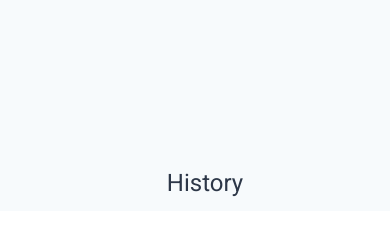
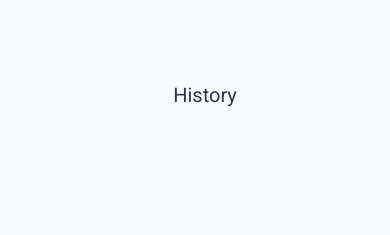
Before and after one commit to ojhapranav222/macOS-Calculator, a React (Vite) app: page / in a window 390 px wide. Shown: the part 193-428 px from the top of the page. Built offline with nearby package versions, Linux system fonts and the light colour scheme.

Commit message:
change responsive design 3

```diff
--- a/src/App.css
+++ b/src/App.css
@@ -42,10 +42,13 @@ body {
 
   .container.dark {
     background-color: var(--bg-dark);
+    height: 100vh;
+
+
   }
 
  .calculator{
-  height: 40vh;
+  height: 30vh;
  }
   .display {
     width: 100%;
@@ -77,7 +80,7 @@ body {
   }
 
   .history h2 {
-    font-size: 24px;
+    font-size: 20px;
     padding: 10px;
     color: var(--text-dark);
     transition: color 0.3s;
--- a/src/App.jsx
+++ b/src/App.jsx
@@ -33,6 +33,7 @@ function App() {
   // Effect to update the document class for theme changes
   useEffect(() => {
     document.documentElement.className = theme;
+    document.body.style.backgroundColor=`${theme==='dark'?'#1a202c':'#f7fafc'}`
   }, [theme]);
 
   // Function to handle button clicks and update data
--- a/src/components/Button.jsx
+++ b/src/components/Button.jsx
@@ -50,14 +50,14 @@ const Button = ({
   ];
 
   return (
-    <div className=" grid sm:grid-cols-10 grid-cols-10 h-[50vh] w-[100%] sm:w-[70vw] md:w-[60vw] lg:[50vw] ">
+    <div className=" grid sm:grid-cols-10 grid-cols-10 h-[50vh] w-[100%] sm:w-[70vw] md:w-[60vw] lg:w-[50vw] ">
       {buttons.map((btn, index) => (
         <button
           className={`border border-black  text-[12px] font-bold md:font-normal md:text-xl ${theme === 'dark' ? 'bg-dark_grey text-white' : 'bg_white text-white text-sm md:text-md md:text-md'} ${
             index === 16 || index === 17 || index === 18 || index === 26 || index === 27 || index === 28 || index === 36 || index === 37 || index === 38 || index === 46 || index === 47 ? 'bg-light' : ''
           } ${index === 9 || index === 19 || index === 29 || index === 39 || index === 48 ? 'bg-yellow' : ''} ${
             index === 46 ? 'col-span-2' : ''
-          } ${index === 49 ? 'col-span-10' : ''} hover:bg-gray-400 p-1`}
+          } ${index === 49 ? 'col-span-10' : ''} hover:bg-gray-400 p-2`}
           key={index}
           value={btn}
 
```
